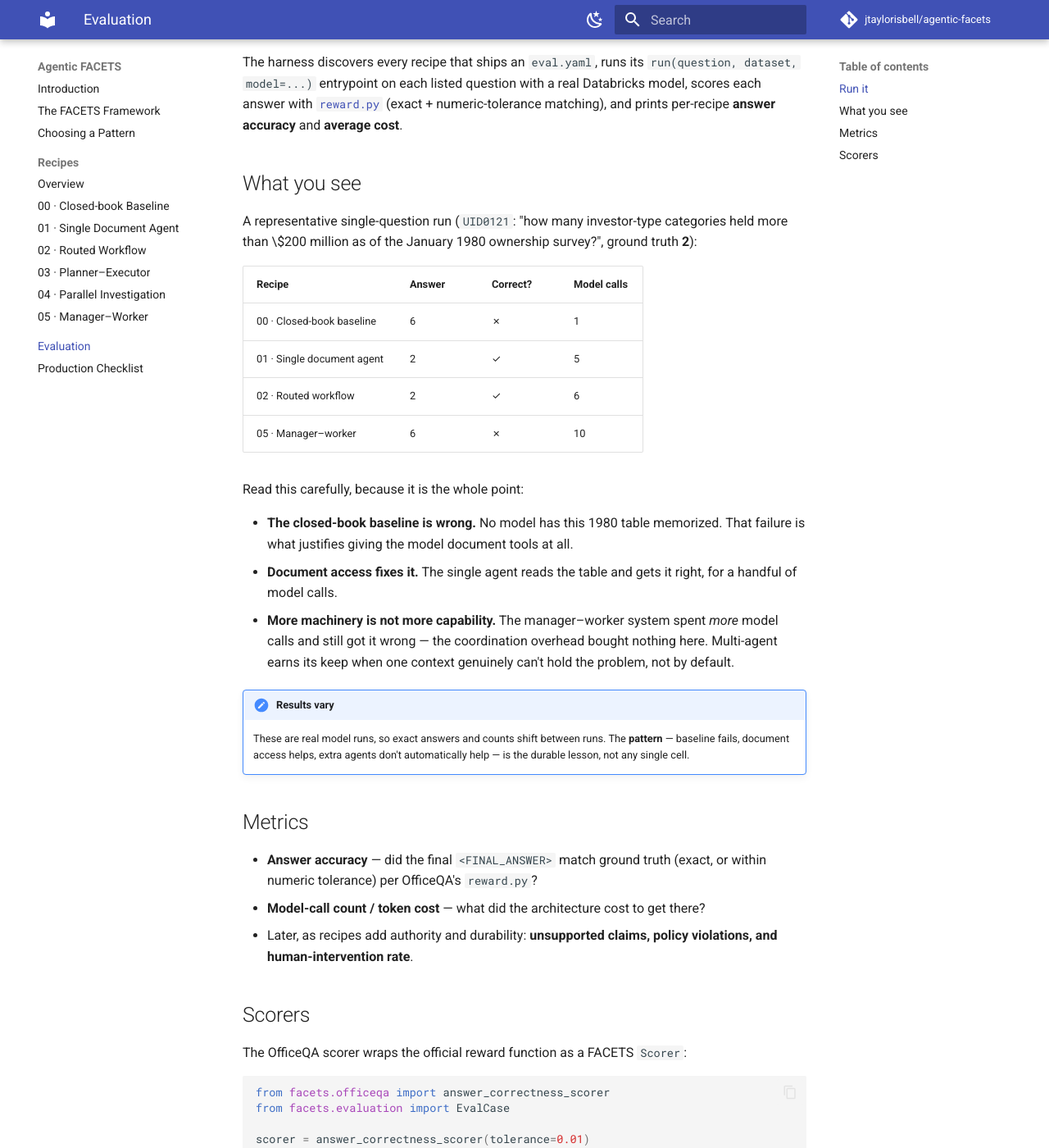
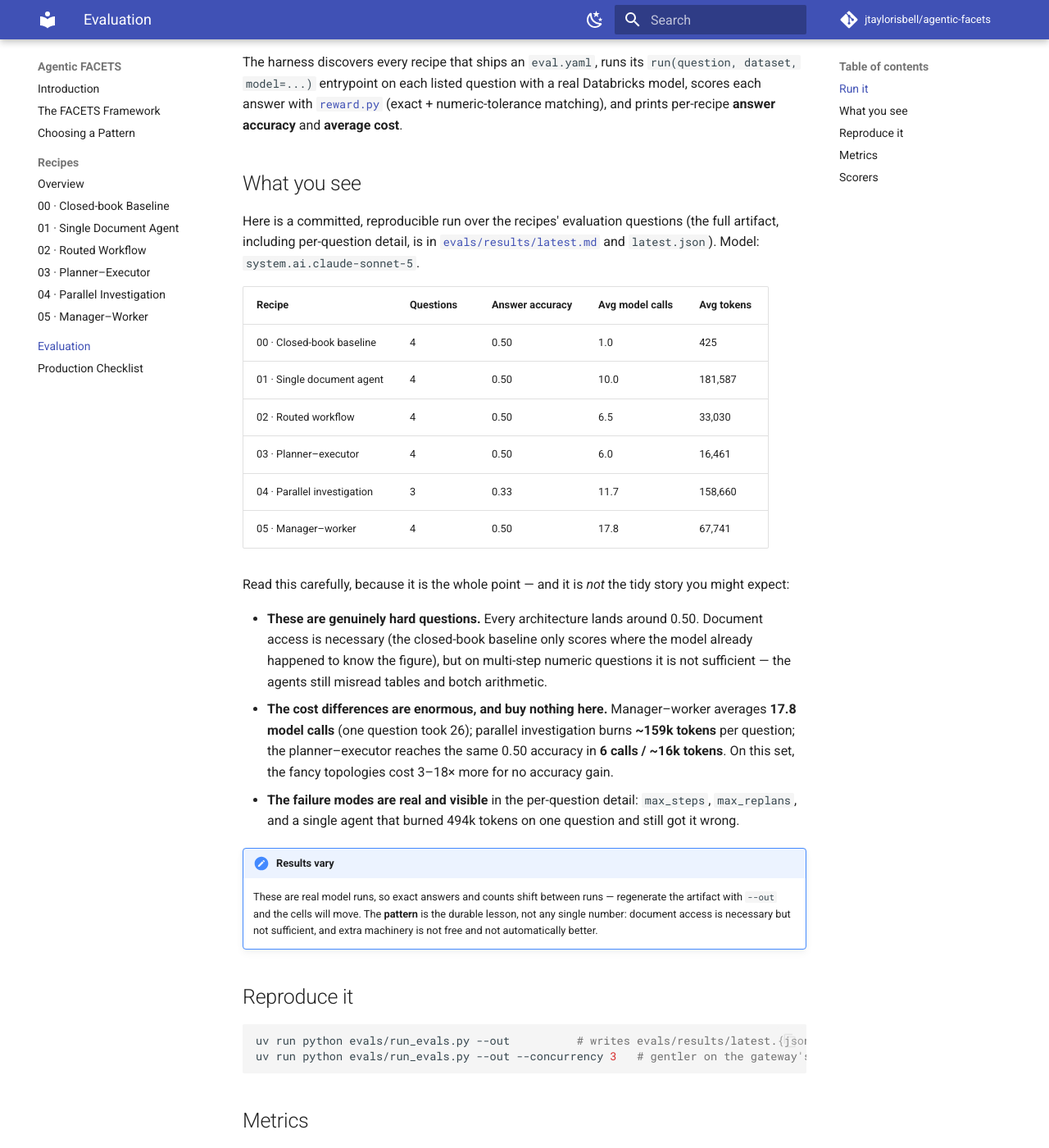
Before and after one commit to jtaylorisbell/agentic-facets, an MkDocs documentation site: the page built from docs/evaluation.md, in a window 1280 px wide and 1400 px high, scrolled down 471 px. Shown: the whole window at 82% size. Built offline with MkDocs 1.6.1 and Material for MkDocs 9.7.7, drawn with Linux system fonts in a browser that asks for light colours; comment, search, counter and statistics services are not loaded.

Commit message:
Commit reproducible eval results as an artifact
The eval numbers previously lived only as hand-transcribed tables in the docs.
Now they come from a committed, regenerable file.

- run_evals.py: run (recipe, question) pairs concurrently under a semaphore so a
  full sweep finishes in minutes; a pair that raises is recorded as an incorrect
  run instead of aborting the sweep; add --out to write evals/results/latest.json
  (full per-question detail) + latest.md (human table), and --concurrency.
- models.py: retry rate-limited / connection-dropped gateway calls with
  exponential backoff (concurrent eval runs were tripping the gateway's rate
  limit and zeroing out whole recipes).
- evals/results/latest.{json,md}: a real run over all six recipes
  (system.ai.claude-sonnet-5). The honest result: every architecture lands ~0.50
  on these hard questions, while avg model calls range 1 → 17.8 — the fancy
  topologies cost 3-18x more for no accuracy gain here.
- docs/evaluation.md + README: point at the committed artifact with the real
  aggregate numbers instead of a single hand-typed question.

Co-Authored-By: Claude Opus 4.8 <noreply@anthropic.com>

````diff
--- a/docs/evaluation.md
+++ b/docs/evaluation.md
@@ -23,30 +23,47 @@ and prints per-recipe **answer accuracy** and **average cost**.
 
 ## What you see
 
-A representative single-question run (`UID0121`: "how many investor-type categories held more than
-\$200 million as of the January 1980 ownership survey?", ground truth **2**):
+Here is a committed, reproducible run over the recipes' evaluation questions (the full artifact,
+including per-question detail, is in
+[`evals/results/latest.md`](https://github.com/jtaylorisbell/agentic-facets/blob/main/evals/results/latest.md)
+and `latest.json`). Model: `system.ai.claude-sonnet-5`.
 
-| Recipe | Answer | Correct? | Model calls |
-|---|---|---|---|
-| 00 · Closed-book baseline | 6 | ✗ | 1 |
-| 01 · Single document agent | 2 | ✓ | 5 |
-| 02 · Routed workflow | 2 | ✓ | 6 |
-| 05 · Manager–worker | 6 | ✗ | 10 |
+| Recipe | Questions | Answer accuracy | Avg model calls | Avg tokens |
+|---|---|---|---|---|
+| 00 · Closed-book baseline | 4 | 0.50 | 1.0 | 425 |
+| 01 · Single document agent | 4 | 0.50 | 10.0 | 181,587 |
+| 02 · Routed workflow | 4 | 0.50 | 6.5 | 33,030 |
+| 03 · Planner–executor | 4 | 0.50 | 6.0 | 16,461 |
+| 04 · Parallel investigation | 3 | 0.33 | 11.7 | 158,660 |
+| 05 · Manager–worker | 4 | 0.50 | 17.8 | 67,741 |
 
-Read this carefully, because it is the whole point:
+Read this carefully, because it is the whole point — and it is *not* the tidy story you might
+expect:
 
-- **The closed-book baseline is wrong.** No model has this 1980 table memorized. That failure is
-  what justifies giving the model document tools at all.
-- **Document access fixes it.** The single agent reads the table and gets it right, for a handful
-  of model calls.
-- **More machinery is not more capability.** The manager–worker system spent *more* model calls
-  and still got it wrong — the coordination overhead bought nothing here. Multi-agent earns its
-  keep when one context genuinely can't hold the problem, not by default.
+- **These are genuinely hard questions.** Every architecture lands around 0.50. Document access
+  is necessary (the closed-book baseline only scores where the model already happened to know the
+  figure), but on multi-step numeric questions it is not sufficient — the agents still misread
+  tables and botch arithmetic.
+- **The cost differences are enormous, and buy nothing here.** Manager–worker averages **17.8
+  model calls** (one question took 26); parallel investigation burns **~159k tokens** per
+  question; the planner–executor reaches the same 0.50 accuracy in **6 calls / ~16k tokens**. On
+  this set, the fancy topologies cost 3–18× more for no accuracy gain.
+- **The failure modes are real and visible** in the per-question detail: `max_steps`,
+  `max_replans`, and a single agent that burned 494k tokens on one question and still got it
+  wrong.
 
 !!! note "Results vary"
-    These are real model runs, so exact answers and counts shift between runs. The **pattern** —
-    baseline fails, document access helps, extra agents don't automatically help — is the durable
-    lesson, not any single cell.
+    These are real model runs, so exact answers and counts shift between runs — regenerate the
+    artifact with `--out` and the cells will move. The **pattern** is the durable lesson, not any
+    single number: document access is necessary but not sufficient, and extra machinery is not
+    free and not automatically better.
+
+## Reproduce it
+
+```bash
+uv run python evals/run_evals.py --out          # writes evals/results/latest.{json,md}
+uv run python evals/run_evals.py --out --concurrency 3   # gentler on the gateway's rate limit
+```
 
 ## Metrics
 
````
Also changed, not shown: README.md (+24 -18 lines), evals/results/latest.md (added, +72 -0 lines), 3 other files.
